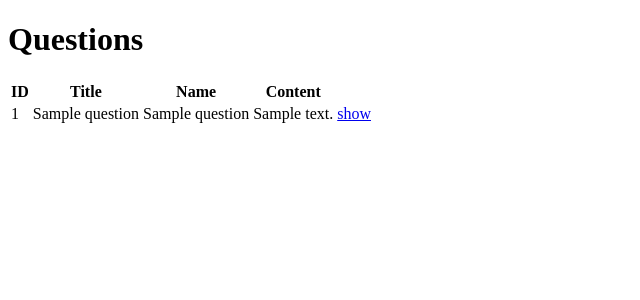
After one commit to ma-mamama/qanda, a Rails app: page /questions in a window 1280 px wide. The commit adds this page. Shown: the top 300 px of the page, without its empty margins (0-640 px from the left). Run offline with Rails 7, Linux system fonts and the light colour scheme; tables that the repository leaves empty hold one stand-in row (values such as "Sample post"); some libraries are stand-ins or nearby versions.

Commit message:
add 一覧画面追加

```diff
--- a/app/controllers/questions_controller.rb
+++ b/app/controllers/questions_controller.rb
@@ -1,16 +1,17 @@
 class QuestionsController < ApplicationController
     # 質問一覧表示
     def index
+        @questions = Question.all
     end
 
     # 質問詳細ページ表示
     def show
+        @question = Question.find(params[:id])
     end
 
     #質問の作成
     def new
         @question = Question.new
-
     end
 
     # 質問の登録
--- /dev/null
+++ b/app/views/questions/index.html.erb
@@ -0,0 +1,19 @@
+<h1>Questions</h1>
+<table>
+    <tr>
+        <th>ID</th>
+        <th>Title</th>
+        <th>Name</th>
+        <th>Content</th>
+        <th></th>
+    </tr>
+    <% @questions.each do |question| %>
+    <tr>
+        <td><%= question.id %></td>
+        <td><%= question.title %></td>
+        <td><%= question.name %></td>
+        <td><%= question.content %></td>
+        <td><%= link_to 'show' , question_path(question) %></td>
+    </tr>
+    <% end %>
+</table>
```
Also changed, not shown: app/views/questions/show.html.erb (+12 -0 lines).
